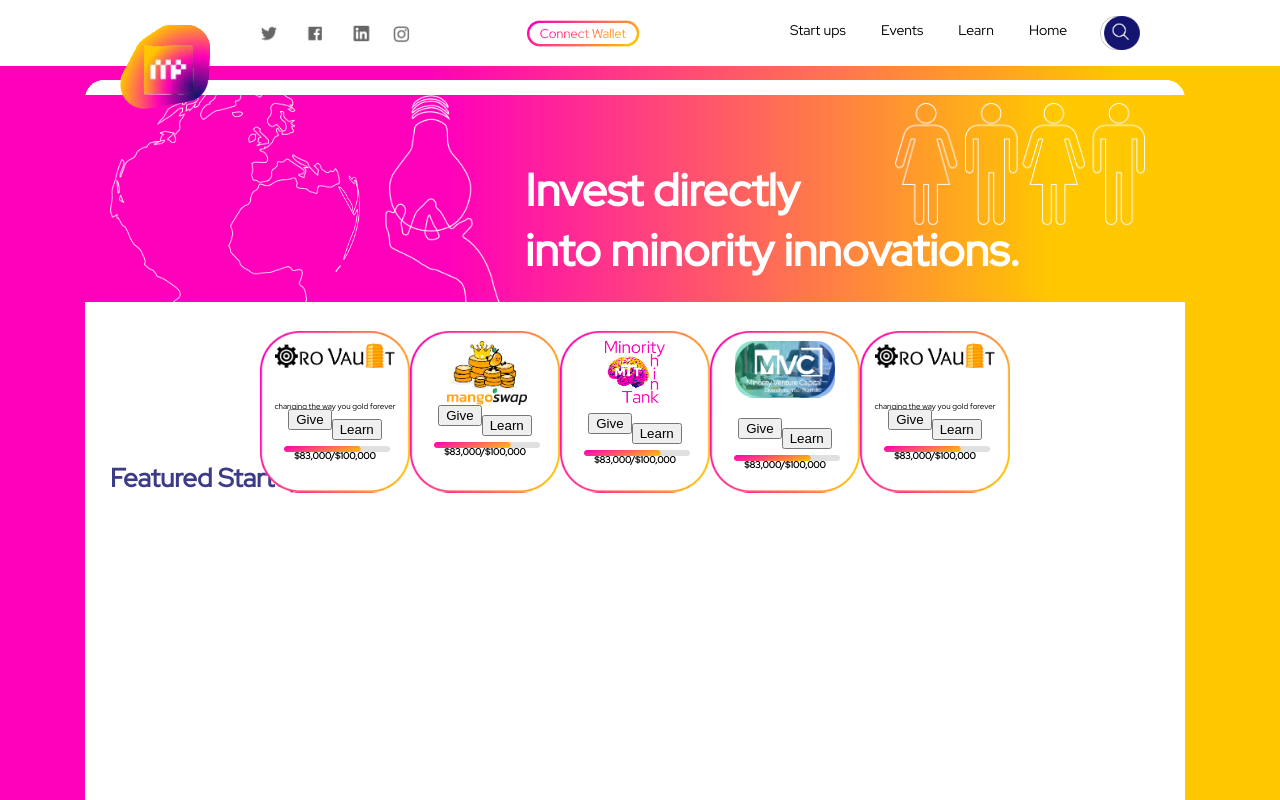
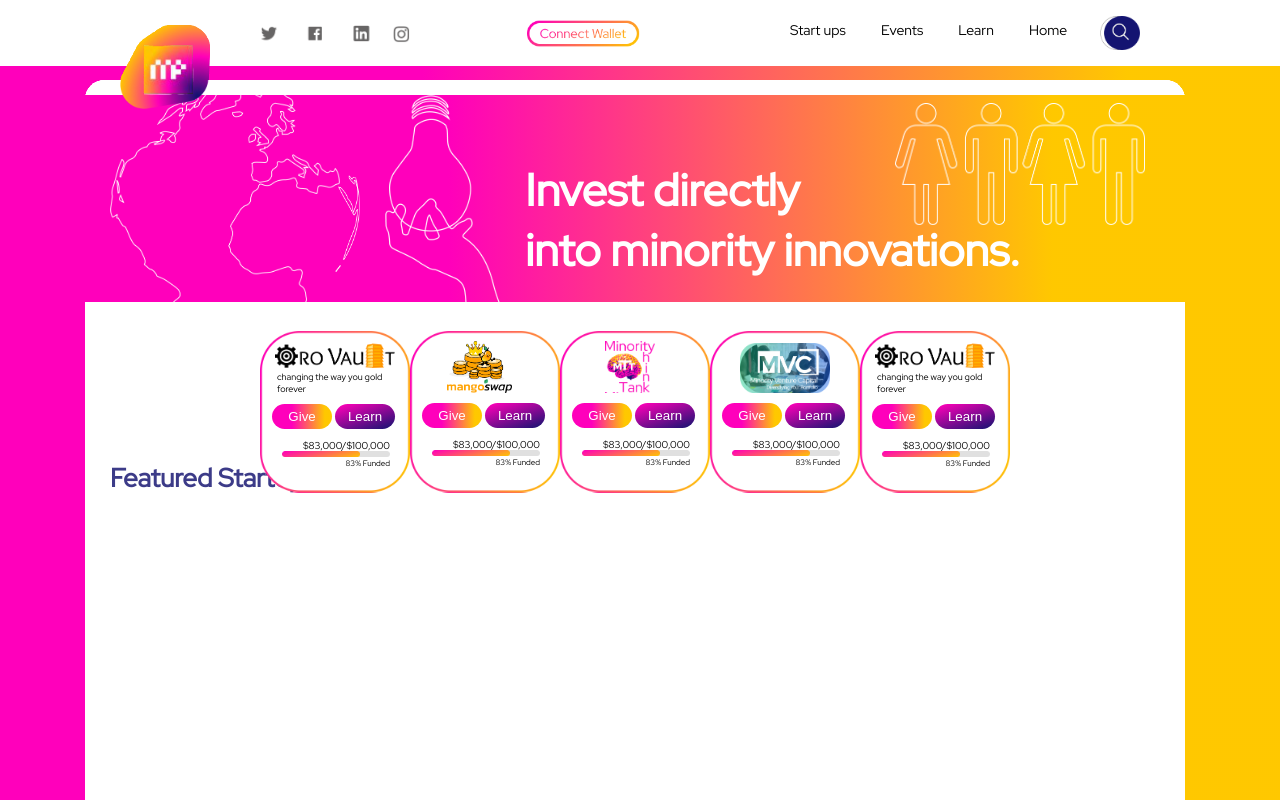
Before and after one commit to paulmorales7/Front-End-Skills-Test-01, a React (Create React App) app in the folder front-end-skills-test/: page /startups in a window 1280 px wide. Shown: the top 800 px of the page. Built offline with nearby package versions, Linux system fonts and the light colour scheme.

Commit message:
completed start up cards now need to align them

```diff
--- a/front-end-skills-test/src/components/startupCard/startupCard.css
+++ b/front-end-skills-test/src/components/startupCard/startupCard.css
@@ -33,24 +33,33 @@
   height: 30px;
   position: relative;
   left: 15px;
-  margin-bottom: 30px;
+  margin-bottom: 10px;
+}
+
+.oroInfo {
+    position: relative;
+    top: -10px;
+    left: 17px;
+    text-align: left;
+    width: 110px;
+    font-size: 9px;
 }
 
 .mangoswap {
   background-image: url("../../images/mangoswap.png");
-  background-size: 80px;
-  width: 80px;
-  height: 64px;
+  background-size: 65px;
+  width: 65px;
+  height: 52px;
   position: relative;
   left: 37px;
-  margin-bottom: 10px;
+  margin-bottom: 20px;
 }
 
 .MinorityThinkTank {
   background-image: url("../../images/MTTLogo.png");
-  background-size: 60px;
-  width: 60px;
-  height: 61.5px;
+  background-size: 50px;
+  width: 50px;
+  height: 51.5px;
   position: relative;
   left: 45px;
   margin-bottom: 20px;
@@ -58,25 +67,64 @@
 
 .MinorityVentureCapital {
   background-image: url("../../images/MVC.png");
-  background-size: 100px;
-  width: 100px;
-  height: 57px;
+  background-size: 90px;
+  width: 90px;
+  height: 50px;
   position: relative;
-  left: 25px;
-  margin-bottom: 30px;
+  left: 30px;
+  top: 2px;
+  margin-bottom: 22px;
 }
 
 .giveBtn {
     position: relative;
    top: -10px;
+   right: 3px;
+   background: linear-gradient(
+    90deg,
+    hsla(316, 100%, 50%, 1) 33%,
+    hsla(47, 100%, 50%, 1) 88%
+  );
+  border: none;
+  border-radius: 20px;
+  color: white;
+ width: 60px;
+ height: 25px;
+}
+
+.learnBtn {
+    position: relative;
+    top: -10px;
+    background: linear-gradient(161.32deg, #ff00b8 3.86%, #151371 98.64%);
+   border: none;
+   border-radius: 20px;
+   color: white;
+  width: 60px;
+  height: 25px;
 }
 
 .loading {
   background-image: url("../../images/loading.png");
-  background-size: 106px;
-  width: 106px;
+  background-size: 108px;
+  width: 108px;
   height: 6px;
   position: absolute;
-  bottom: 10px;
+  bottom: 25px;
   right: 20px;
 }
+
+.currentFunding {
+    position: relative;
+    font-size: 10px;
+    font-weight: lighter;
+    text-align: right;
+    top: -10px;
+    right: 20px;
+}
+
+.funded {
+    position: relative;
+    text-align: right;
+    right: 20px;
+    top: -14px;
+}
--- a/front-end-skills-test/src/components/startupCard/startupCard.js
+++ b/front-end-skills-test/src/components/startupCard/startupCard.js
@@ -14,12 +14,12 @@ function startUp (props) {
 
                 <div className='contentSt'>
                     <div className={props.ProjectName}></div>
-                    <p>{props.ProjectDescription}</p>
+                    <p className='oroInfo'>{props.ProjectDescription}</p>
                     <button className='giveBtn'>{props.GiveLink}</button>
                     <button className='learnBtn'>{props.LearnLink}</button>
                     <h3 className='currentFunding'>{props.CurrentFunding}</h3>
                     <div className='loading'></div>
-                    <p className='completed'>{props.completed}</p>
+                    <p className='funded'>{props.funded}</p>
                 </div>
 
 
```
